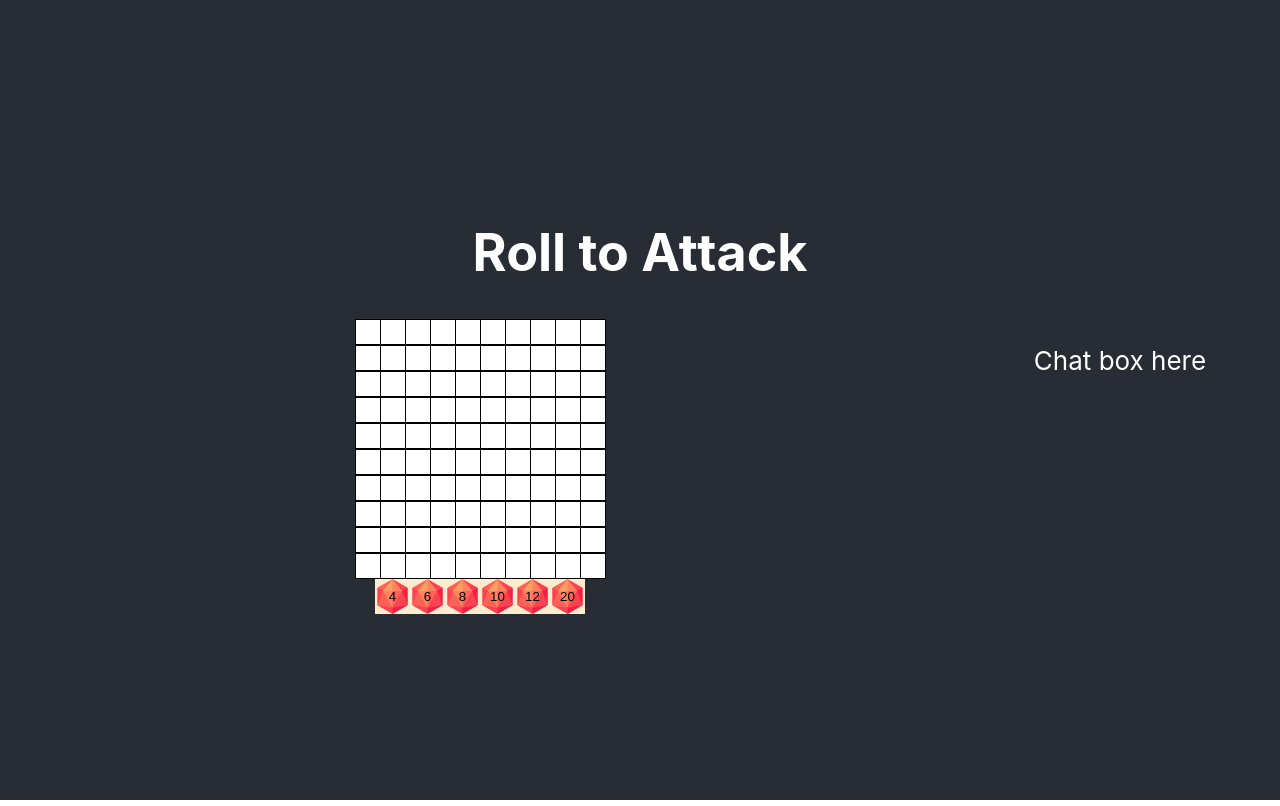
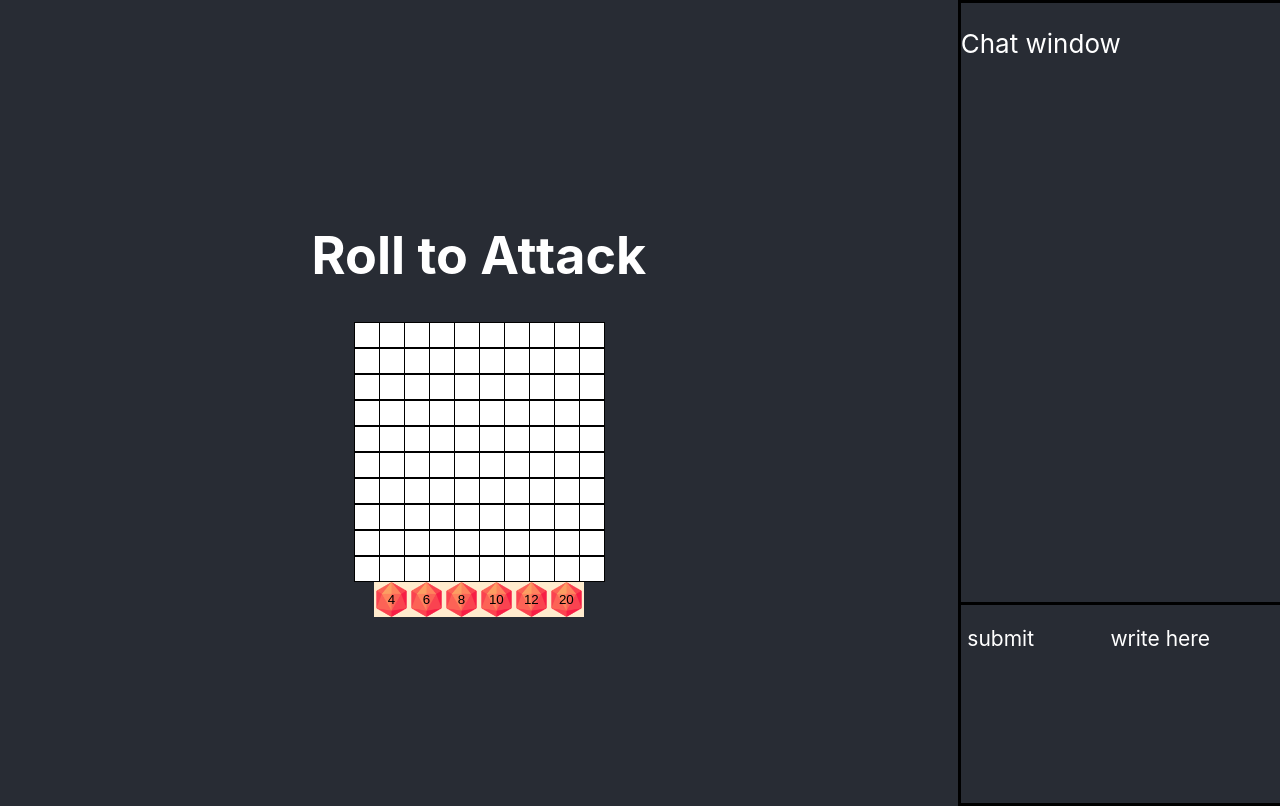
Before and after one commit to S4-K1/roll-to-hit, a React (Create React App) app: page / in a window 1280 px wide. Built offline with nearby package versions, Linux system fonts and the light colour scheme.

Commit message:
A lot more CSS and setting stuff up

```diff
--- a/src/App.css
+++ b/src/App.css
@@ -5,30 +5,42 @@
 .App-header {
   background-color: #282c34;
   min-height: 100vh;
+  min-width: 100%;
   display: flex;
-  flex-direction: column;
+  flex-direction: row;
   align-items: center;
-  justify-content: center;
+  justify-content: space-between;
   font-size: calc(10px + 2vmin);
   color: white;
 }
 
 .mainContainer {
+  width: 75%;
+}
+
+.gameContainer {
   display: flex;
   width: 100%;
-  justify-content: space-between;
+  justify-content: center;
 }
 
 .mainGame {
   display: flex;
   flex-direction: column;
   align-items: center;
-  width: 75%;
 }
 
 .rightSideMenu {
+  height: 100vh;
   width: 25%;
   float: right;
+  display: flex;
+  flex-direction: column;
+  justify-content: center;
+  border-color: black;
+  border-top-style: solid;
+  border-bottom-style: solid;
+  border-left-style: solid;
 }
 
 .diceContainer {
--- a/src/App.js
+++ b/src/App.js
@@ -1,13 +1,15 @@
 import Board from './components/board'
 import './App.css';
 import DiceRoller from './components/diceRoller';
+import ChatWindow from './components/chatWindow';
 
 function App() {
   return (
     <div className="App">
       <header className="App-header">
+        <div className="mainContainer">
           <h1>Roll to Attack</h1>
-        <div className="mainContainer">
+          <div className="gameContainer">
             <div className="mainGame">
               <div>
                 <Board />
@@ -21,11 +23,11 @@ function App() {
                 <DiceRoller dice={20}/>
               </div>
             </div>
-          <div className="rightSideMenu">
-            <p>Chat box here</p>
           </div>
         </div>
-
+        <div className="rightSideMenu">
+          <ChatWindow />
+        </div>
       </header>
     </div>
   );
--- /dev/null
+++ b/src/components/chatWindow.js
@@ -0,0 +1,24 @@
+import React from "react";
+
+import './css/chatWindow.css';
+
+function ChatWindow() {
+    // const board = createBoard(10, 10);
+    // TODO Change these to function parameters when implementing changing board size
+    return (
+        <div>
+            <div className="chatWindow" >
+                <p>Chat window</p>
+            </div>
+            <div className="writeWindow" >
+                <div className="submitBox">
+                    <p>submit</p>
+                </div>
+                <div className="writeBox">
+                    <p>write here</p>
+                </div>
+            </div>
+        </div>
+    )
+}
+export default ChatWindow;
--- /dev/null
+++ b/src/components/css/chatWindow.css
@@ -0,0 +1,20 @@
+.chatWindow {
+    display: flex;
+    border-color: black;
+    border-bottom-style: solid;
+    height: 75vh;
+}
+
+.writeWindow {
+    display: flex;
+    font-size: calc(5px + 2vmin);
+    height: 25vh;
+}
+
+.submitBox {
+    width: 25%;
+}
+
+.writeBox {
+    width: 75%;
+}
```
Lines whose indentation alone changed are shown as unchanged.
